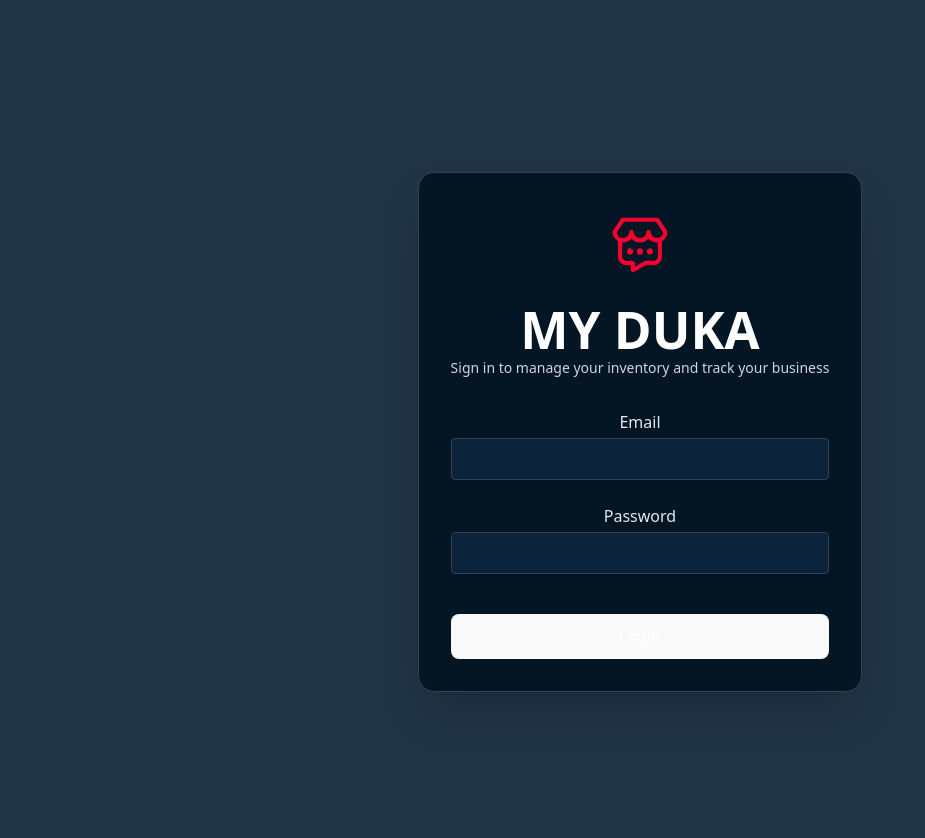
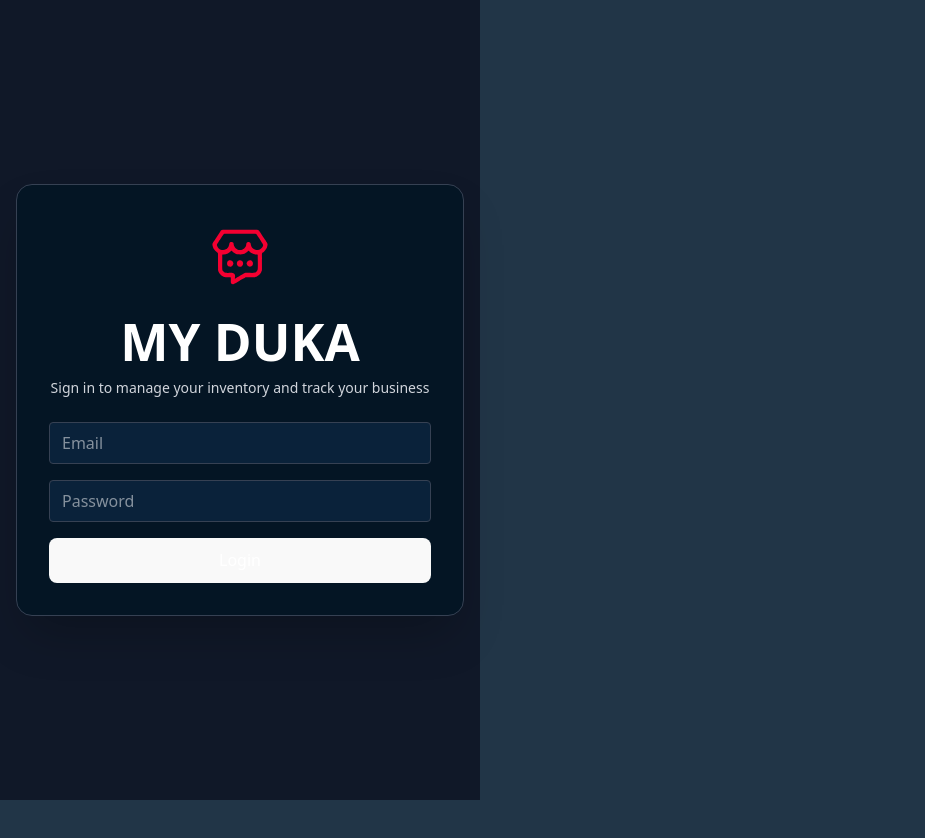
Before and after one commit to LegrandSir/MyDuka-group-5, a React (Vite) app in the folder client/: page / in a window 1280 px wide. Shown: the top 838 px of the page, without its empty margins (0-925 px from the left). After the commit the page ends 800 px from the top, so only its background shows below. Built offline with nearby package versions, Linux system fonts and the light colour scheme.

Commit message:
added new code

```diff
--- a/client/package.json
+++ b/client/package.json
@@ -11,9 +11,12 @@
   },
   "dependencies": {
     "@tailwindcss/vite": "^4.1.13",
+    "cors": "^2.8.5",
+    "lucide-react": "^0.544.0",
     "react": "^19.1.1",
     "react-dom": "^19.1.1",
     "react-router-dom": "^7.9.1",
+    "recharts": "^3.2.1",
     "tailwindcss": "^4.1.13"
   },
   "devDependencies": {
--- a/client/src/App.jsx
+++ b/client/src/App.jsx
@@ -1,14 +1,24 @@
-import Login from './pages/Login'
-import './App.css'
+// src/App.jsx
+import { BrowserRouter as Router, Routes, Route } from "react-router-dom";
+import Login from "./pages/Login";
+import Dashboard from "./pages/Dashboard";
+import PrivateRoute from "./components/PrivateRoute";
 
-function App() {
-
-
+export default function App() {
   return (
-    <>
-     <Login/>
-    </>
-  )
+    <Router>
+      <Routes>
+        <Route path="/login" element={<Login />} />
+        <Route
+          path="/dashboard"
+          element={
+            <PrivateRoute>
+              <Dashboard />
+            </PrivateRoute>
+          }
+        />
+        <Route path="*" element={<Login />} />
+      </Routes>
+    </Router>
+  );
 }
-
-export default App
--- a/client/src/main.jsx
+++ b/client/src/main.jsx
@@ -1,13 +1,10 @@
-import { StrictMode } from "react";
-import { createRoot } from "react-dom/client";
+import React from "react";
+import ReactDOM from "react-dom/client";
+import App from "./App";
 import "./index.css";
-import App from "./App.jsx";
-import { BrowserRouter } from "react-router-dom";
 
-createRoot(document.getElementById("root")).render(
-  <StrictMode>
-    <BrowserRouter>
-      <App />
-    </BrowserRouter>
-  </StrictMode>
+ReactDOM.createRoot(document.getElementById("root")).render(
+  <React.StrictMode>
+    <App />
+  </React.StrictMode>
 );
--- /dev/null
+++ b/client/src/pages/Dashboard.jsx
@@ -0,0 +1,45 @@
+// src/pages/Dashboard.jsx
+import { useEffect, useState } from "react";
+import { getDashboardData } from "../services/api";
+import { useNavigate } from "react-router-dom";
+
+export default function Dashboard() {
+  const [message, setMessage] = useState("");
+  const navigate = useNavigate();
+
+  useEffect(() => {
+    const fetchData = async () => {
+      const data = await getDashboardData();
+
+      if (data.message) {
+        setMessage(data.message);
+      } else {
+        // Token invalid or expired → redirect to login
+        localStorage.removeItem("token");
+        navigate("/login");
+      }
+    };
+    fetchData();
+  }, [navigate]);
+
+  const handleLogout = () => {
+    localStorage.removeItem("token");
+    localStorage.removeItem("user");
+    navigate("/login");
+  };
+
+  return (
+    <div className="p-8">
+      <div className="flex justify-between items-center mb-8">
+        <h1 className="text-3xl font-bold">Dashboard</h1>
+        <button
+          onClick={handleLogout}
+          className="bg-red-600 text-white px-4 py-2 rounded hover:bg-red-700"
+        >
+          Logout
+        </button>
+      </div>
+      <p className="text-gray-700">{message || "Welcome to your dashboard!"}</p>
+    </div>
+  );
+}
--- a/client/src/pages/Login.jsx
+++ b/client/src/pages/Login.jsx
@@ -1,11 +1,13 @@
+// src/pages/Login.jsx
 import { useState } from "react";
 import { useNavigate } from "react-router-dom";
+import { login } from "../services/api";
 
 export default function Login() {
   const [email, setEmail] = useState("");
   const [password, setPassword] = useState("");
+  const [error, setError] = useState("");
   const [submitting, setSubmitting] = useState(false);
-  const [error, setError] = useState("");
   const navigate = useNavigate();
 
   const handleSubmit = async (e) => {
@@ -14,79 +16,62 @@ export default function Login() {
     setError("");
 
     try {
-      const response = await fetch("http://127.0.0.1:5000/auth/login", {
-        method: "POST",
-        headers: { "Content-Type": "application/json" },
-        body: JSON.stringify({ email, password }),
-      });
+      const data = await login(email, password);
 
-      const data = await response.json();
-
-      if (response.ok && data.access_token) {
-        // Save token
+      if (data.access_token) {
+        // Save token + user info
         localStorage.setItem("token", data.access_token);
         localStorage.setItem("user", JSON.stringify(data.user));
 
-        // Redirect to dashboard (or home page)
+        // Redirect to dashboard
         navigate("/dashboard");
       } else {
         setError(data.msg || "Login failed");
       }
-    } catch (err) {
-      setError("Server error, please try again");
+    } catch {
+      setError("Server error. Please try again.");
     } finally {
       setSubmitting(false);
     }
   };
 
   return (
-    <div className="min-h-screen flex items-center justify-center bg-primaryBg px-4">
+    <div className="min-h-screen flex items-center justify-center bg-gray-900 px-4">
       <div className="w-full max-w-md bg-[#041524] rounded-2xl shadow-2xl p-8 border border-gray-700">
         <img
-          src="./src/assets/my duka logo-01.svg"
+          src="/src/assets/my duka logo-01.svg"
           alt="Logo"
           className="mx-auto mb-4 w-20 h-20"
         />
-        <h1 className="text-2xl font-bold text-white text-center">MY DUKA</h1>
-        <p className="text-gray-300 text-sm text-center">
+        <h1 className="text-2xl font-bold text-white text-center mb-2">
+          MY DUKA
+        </h1>
+        <p className="text-gray-300 text-sm text-center mb-6">
           Sign in to manage your inventory and track your business
         </p>
 
-        <form onSubmit={handleSubmit} className="mt-8 space-y-6">
-          <div>
-            <label htmlFor="email" className="block text-gray-200 mb-1">
-              Email
-            </label>
+        <form onSubmit={handleSubmit} className="space-y-4">
           <input
             type="email"
-              id="email"
+            placeholder="Email"
             value={email}
             onChange={(e) => setEmail(e.target.value)}
             className="w-full px-3 py-2 rounded border border-gray-700 bg-[#0a223a] text-white"
             required
           />
-          </div>
-
-          <div>
-            <label htmlFor="password" className="block text-gray-200 mb-1">
-              Password
-            </label>
           <input
             type="password"
-              id="password"
+            placeholder="Password"
             value={password}
             onChange={(e) => setPassword(e.target.value)}
             className="w-full px-3 py-2 rounded border border-gray-700 bg-[#0a223a] text-white"
             required
           />
-          </div>
-
           {error && <p className="text-red-400 text-sm">{error}</p>}
-
           <button
             type="submit"
             disabled={submitting}
-            className="mt-4 w-full bg-blue-600 text-white py-2 rounded hover:bg-blue-700 transition"
+            className="w-full bg-blue-600 py-2 rounded hover:bg-blue-700 text-white"
           >
             {submitting ? "Logging in..." : "Login"}
           </button>
--- a/client/src/services/api.js
+++ b/client/src/services/api.js
@@ -1,5 +1,10 @@
 // src/services/api.js
-const API_URL = "http://127.0.0.1:5000";
+// const API_URL = "http://127.0.0.1:5000";
+
+ // Flask backend URL
+
+ const API_URL = "http://127.0.0.1:5000/auth/login";
+
 
 export const login = async (email, password) => {
   const response = await fetch(`${API_URL}/auth/login`, {
@@ -10,7 +15,7 @@ export const login = async (email, password) => {
   return response.json();
 };
 
-export const getProtected = async () => {
+export const getDashboardData = async () => {
   const token = localStorage.getItem("token");
   const response = await fetch(`${API_URL}/auth/test-protected`, {
     method: "GET",
```
Also changed, not shown: 1 other file (tests, documents, lock files or other folders). Lines whose indentation alone changed are shown as unchanged.
